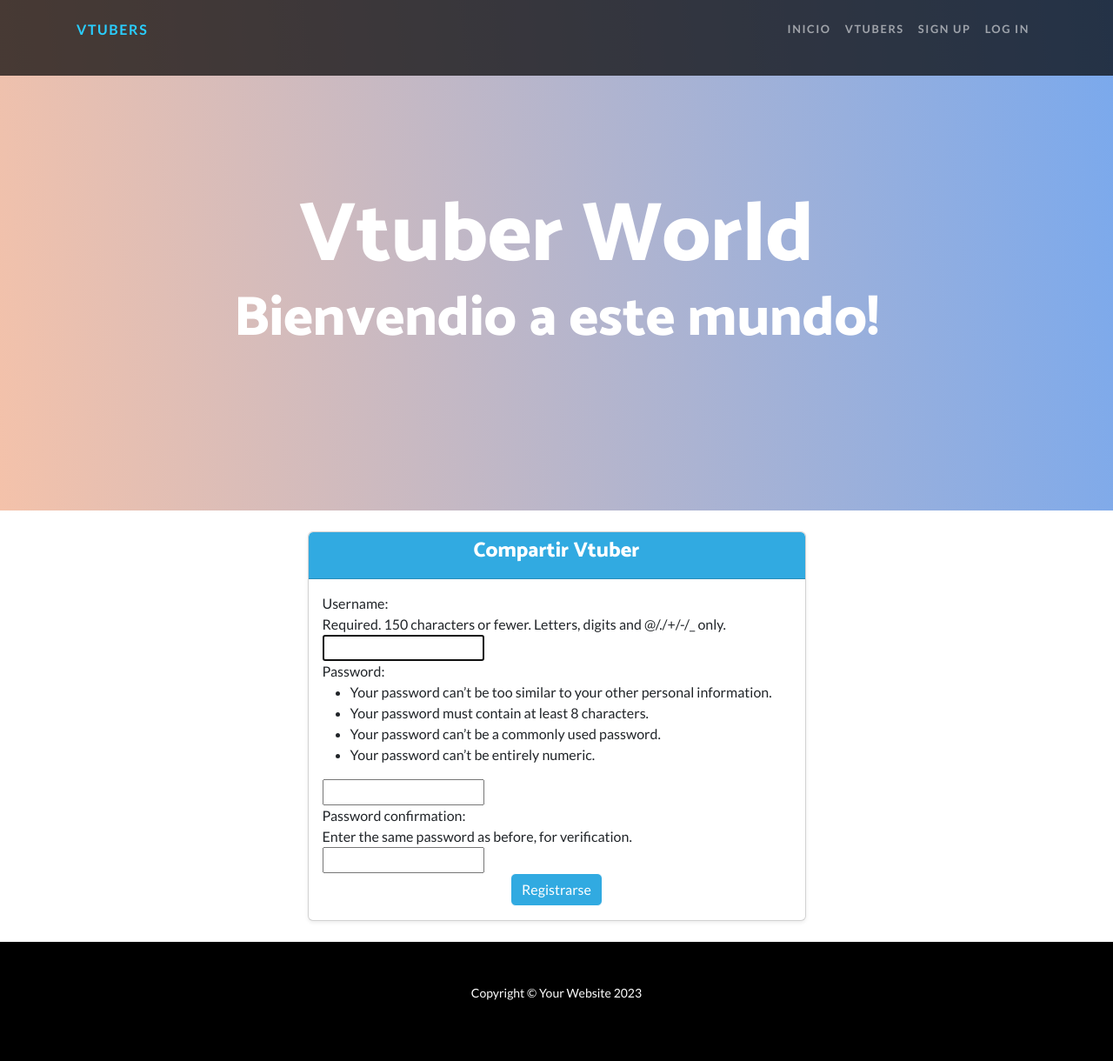
After one commit to gastu9372/Django_Coder, a Django app: page /register/ in a window 1280 px wide. The commit adds this page. Shown: the whole page at 87% size. Run offline with Django 5.2, Linux system fonts and the light colour scheme; some libraries are stand-ins or nearby versions.

Commit message:
Sistema de logout y register + control de vistas

```diff
--- a/Proyecto1/settings.py
+++ b/Proyecto1/settings.py
@@ -128,3 +128,5 @@ import os
 
 MEDIA_URL = '/media/'
 MEDIA_ROOT = os.path.join(BASE_DIR, 'media')
+
+LOGIN_URL = "Login"
--- a/app_coder/templates/app_coder/base.html
+++ b/app_coder/templates/app_coder/base.html
@@ -32,13 +32,18 @@
                     <ul class="navbar-nav ms-auto">
                         <li class="nav-item"><a class="nav-link" href="{% url "Inicio" %}">Inicio</a></li>
                         <li class="nav-item"><a class="nav-link" href="{% url "Vtubers" %}">Vtubers</a></li>
-                        <li class="nav-item"><a class="nav-link" href="{% url "Mods" %}">Mods</a></li>
-                        <li class="nav-item"><a class="nav-link" href="{% url "Users" %}">Users</a></li>
-                        <li class="nav-item"><a class="nav-link" href="{% url "Posts" %}">Posts</a></li>
-                        <li class="nav-item"><a class="nav-link" href="{% url "Formulario" %}">Formulario</a></li>
 
-                        <li class="nav-item"><a class="nav-link" href="#!">Sign Up</a></li>
-                        <li class="nav-item"><a class="nav-link" href="{% url "Login" %}">Log In</a></li>
+                        {% if user.is_authenticated %}
+                            <li class="nav-item"><a class="nav-link" href="{% url "Mods" %}">Mods</a></li>
+                            <li class="nav-item"><a class="nav-link" href="{% url "Users" %}">Users</a></li>
+                            <li class="nav-item"><a class="nav-link" href="{% url "Posts" %}">Posts</a></li>
+                            <li class="nav-item"><a class="nav-link" href="{% url "Formulario" %}">Formulario</a></li>
+                            <li class="nav-item"><a class="nav-link" href="{% url "Logout" %}">Log Out</a></li>
+                        {% else %}
+                            <li class="nav-item"><a class="nav-link" href="{% url "Register" %}">Sign Up</a></li>
+                            <li class="nav-item"><a class="nav-link" href="{% url "Login" %}">Log In</a></li>
+                        {% endif %}
+
 
                     </ul>
                 </div>
--- /dev/null
+++ b/app_coder/templates/app_coder/forms/register.html
@@ -0,0 +1,33 @@
+{% extends "app_coder/base.html" %}
+{% load static %}
+{% block Title %}
+Register | VtuberWorld
+{% endblock Title %}
+
+{% block content %}
+
+<div class="container my-4">
+    <div class="row justify-content-center">
+        <div class="col-md-6">
+            <div class="card shadow-sm">
+                <div class="card-header bg-primary text-white text-center">
+                    <h4>Compartir Vtuber</h4>
+                </div>
+                <div class="card-body">
+                    <form action="" method="POST" enctype="multipart/form-data"> <!-- Añadido enctype -->
+                        {% csrf_token %}
+                        {{form}}
+                        <!-- Botón de envío -->
+                        <div class="text-center">
+                            <button type="submit" class="btn btn-primary">Registrarse</button>
+                        </div>
+                    </form>
+                </div>
+            </div>
+        </div>
+    </div>
+</div>
+
+
+
+{% endblock content %}
--- a/app_coder/urls.py
+++ b/app_coder/urls.py
@@ -1,14 +1,20 @@
-from app_coder.views import *
+from app_coder import views
 from django.urls import path
+
 # Es buena practica escribir todas las funciones 1x1, buena practica lo explicito
 urlpatterns = [
-    path('inicio/', index, name="Inicio"),
-    path('vtubers/', vtubers, name ="Vtubers"),
-    path('mods/', mods, name="Mods"),
-    path('users/', users, name="Users"),
-    path('posts/', posts, name="Posts"),
-    path('formulario/', formulario_vtuber_api, name="Formulario"),
-    path('del_vtuber/<int:id>', eliminar_vtuber, name="Eliminar"),
-    path('edit_vtuber/<int:id>', editar_vtuber, name="Editar"),
-    path("login/", login_view, name = "Login" ),
+    path('inicio/', views.index, name="Inicio"),
+    path('vtubers/', views.vtubers, name ="Vtubers"),
+    path('mods/', views.mods, name="Mods"),
+    path('users/', views.users, name="Users"),
+    path('posts/', views.posts, name="Posts"),
+    path('formulario/', views.formulario_vtuber_api, name="Formulario"),
+    path('del_vtuber/<int:id>', views.eliminar_vtuber, name="Eliminar"),
+    path('edit_vtuber/<int:id>', views.editar_vtuber, name="Editar"),
+
+    # Sesiones
+    path("login/", views.login_view, name = "Login" ),
+    path("logout/", views.user_logout, name = "Logout" ),
+    path("register/", views.register_view, name = "Register" ),
+
 ]
--- a/app_coder/views.py
+++ b/app_coder/views.py
@@ -1,7 +1,11 @@
 from django.shortcuts import redirect, render
 from django.http import HttpResponse
 from django.db.models import Q
-from django.contrib.auth import login, authenticate
+from django.contrib.auth import login, authenticate, logout
+from django.contrib.auth.forms import UserCreationForm
+from django.contrib.auth.decorators import login_required
+from django.contrib.auth.mixins import LoginRequiredMixin
+
 
 from .forms import post_vtuber
 from .models import Vtuber
@@ -17,9 +21,24 @@ def login_view(request):
         if user is not None:
             login(request, user)
             return redirect("Inicio")
+        else:
+            return render(request, "app_coder/forms/login.html")
     else:
         return render(request, "app_coder/forms/login.html")
 
+def user_logout(request):
+    logout(request)
+    return redirect("Inicio")
+
+def register_view(request):
+    if request.method == "POST":
+        form = UserCreationForm(request.POST)
+        if form.is_valid:
+            form.save()
+            return redirect("Inicio")
+    else:
+        form = UserCreationForm()
+    return render(request, "app_coder/forms/register.html", {"form": form})
 
 def index(request):
     return render(request, "app_coder/index.html")
@@ -34,15 +53,19 @@ def vtubers(request):
 
     return render(request, "app_coder/vtubers.html", {"vtubers":vtubers})
 
+@login_required
 def mods(request):
     return render(request, "app_coder/mods.html")
 
+@login_required
 def users(request):
     return render(request, "app_coder/users.html")
 
+@login_required
 def posts(request):
     return render(request, "app_coder/posts.html")
 
+@login_required
 def formulario_vtuber_api(request):
 
     if request.method == "POST":
@@ -53,15 +76,16 @@ def formulario_vtuber_api(request):
     else:
         post_vtuber_form = post_vtuber()
 
-
     contexto= {"post_vtuber": post_vtuber_form}
     return render(request, "app_coder/forms/formulario.html", contexto)
+
 
 def eliminar_vtuber(request, id):
     vtuber = Vtuber.objects.get(id=id)
     vtuber.delete()
     return redirect("Vtubers")
 
+
 def editar_vtuber(request, id):
     vtuber = Vtuber.objects.get(id=id)
     post_vtuber_form = post_vtuber(initial= {"nombre": vtuber.nombre,"company": vtuber.company, "descripcion": vtuber.descripcion, "foto": vtuber.foto})
```
Also changed, not shown: db.sqlite3.
